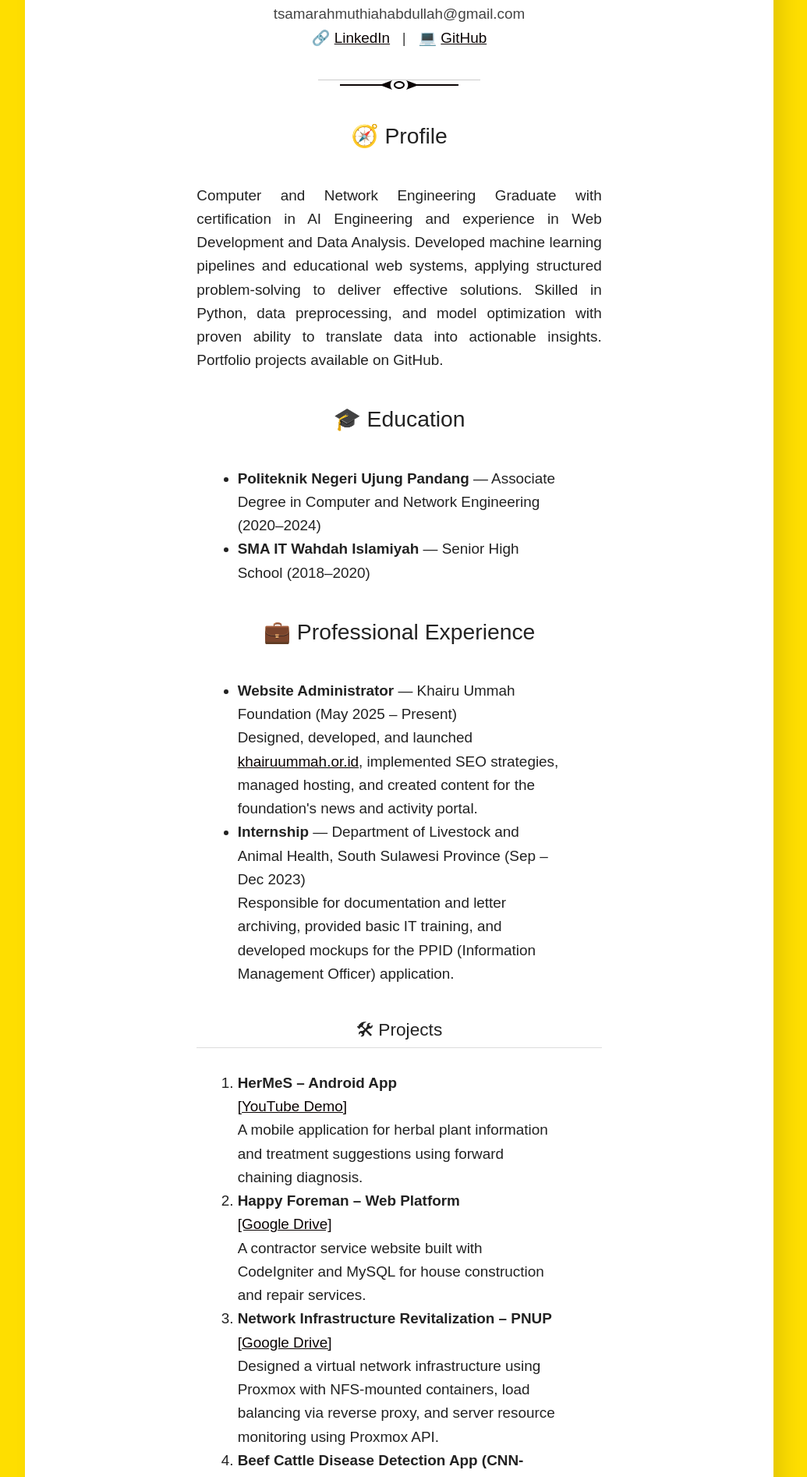
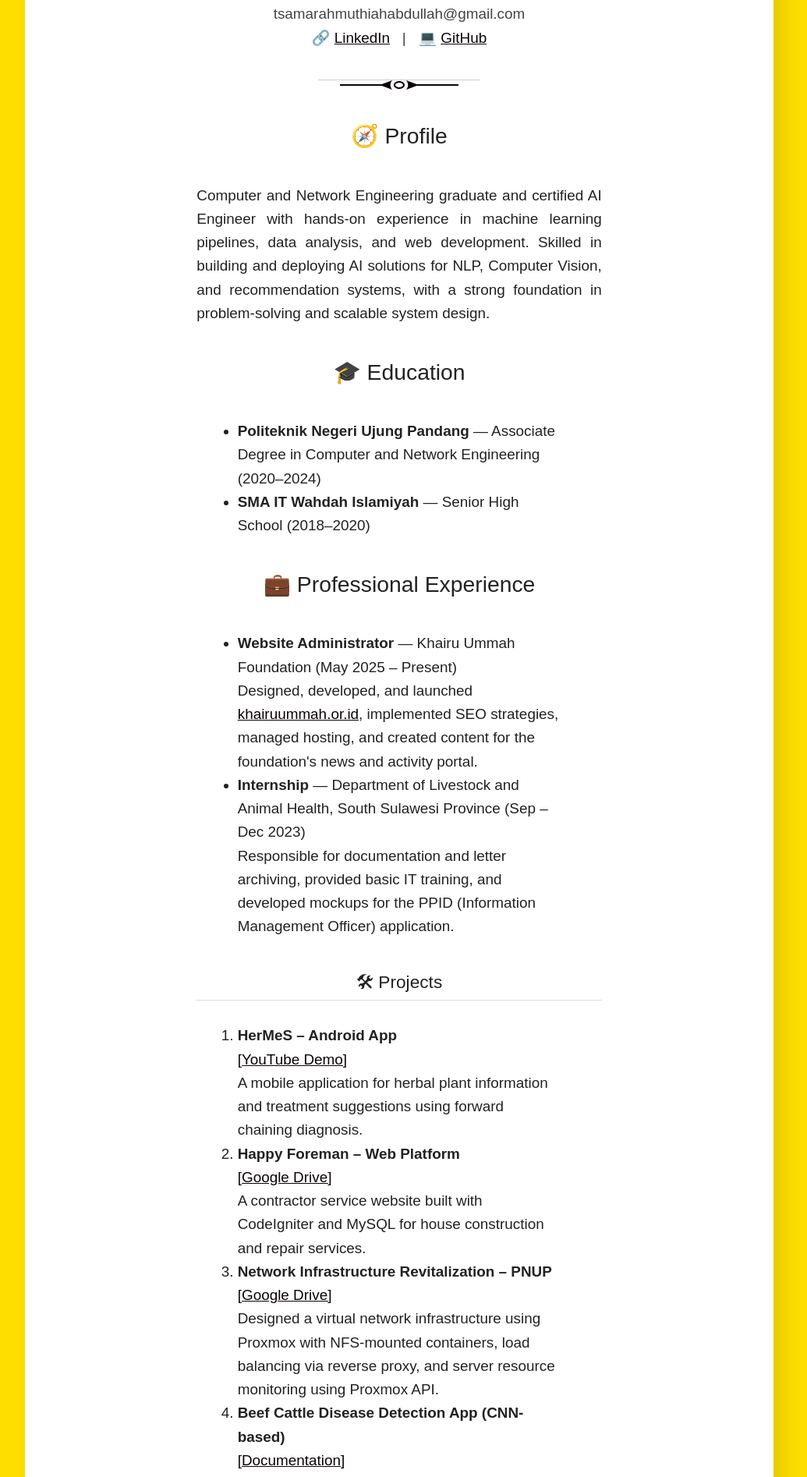
Before and after one commit to MuthiahAinun/MuthiahAinun.github.io, a Jekyll site: the page built from cv.md, in a window 1280 px wide. Shown: the part 693-2587 px from the top of the page at 78% size, without its empty margins (128-1163 px from the left). Built offline with Jekyll 4.4.1, drawn with Linux system fonts in a browser that asks for light colours; some of the changed text lies outside the part shown.

Commit message:
Update cv.md

```diff
--- a/cv.md
+++ b/cv.md
@@ -17,7 +17,7 @@ title: CV
 <section style="margin-bottom: 2em;">
   <h3>🧭 Profile</h3>
   <p>
-    Computer and Network Engineering Graduate with certification in AI Engineering and experience in Web Development and Data Analysis. Developed machine learning pipelines and educational web systems, applying structured problem-solving to deliver effective solutions. Skilled in Python, data preprocessing, and model optimization with proven ability to translate data into actionable insights. Portfolio projects available on GitHub.
+    Computer and Network Engineering graduate and certified AI Engineer with hands-on experience in machine learning pipelines, data analysis, and web development. Skilled in building and deploying AI solutions for NLP, Computer Vision, and recommendation systems, with a strong foundation in problem-solving and scalable system design.
   </p>
 </section>
 
```
Also changed, not shown: other parts of cv.md (+2 -1 lines).
